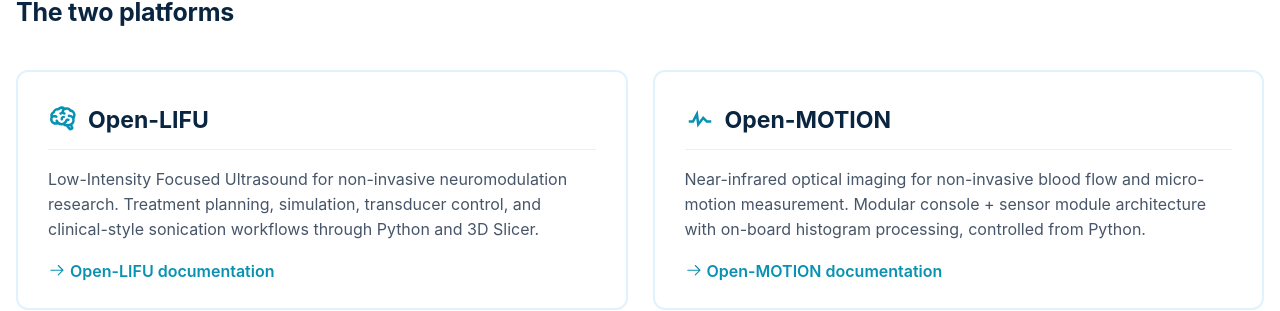
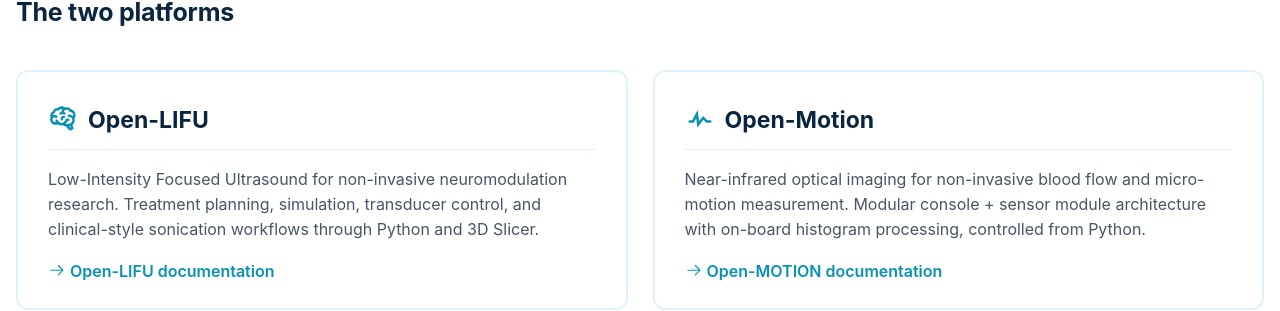
Before and after one commit to OpenwaterHealth/openwater-docs, an MkDocs documentation site: the page built from docs/index.md, in a window 1280 px wide and 900 px high, scrolled down 1016 px. Shown: the part 154-465 px from the top of the window. Built offline with MkDocs 1.6.1 and Material for MkDocs 9.7.7, drawn with Linux system fonts in a browser that asks for light colours; comment, search, counter and statistics services are not loaded.

```diff
--- a/docs/index.md
+++ b/docs/index.md
@@ -66,7 +66,7 @@ fabricating their own hardware revisions.
 
     [:octicons-arrow-right-24: Open-LIFU documentation](openlifu/index.md)
 
--   :material-pulse:{ .lg .middle } __Open-MOTION__
+-   :material-pulse:{ .lg .middle } __Open-Motion__
 
     ---
 
```
